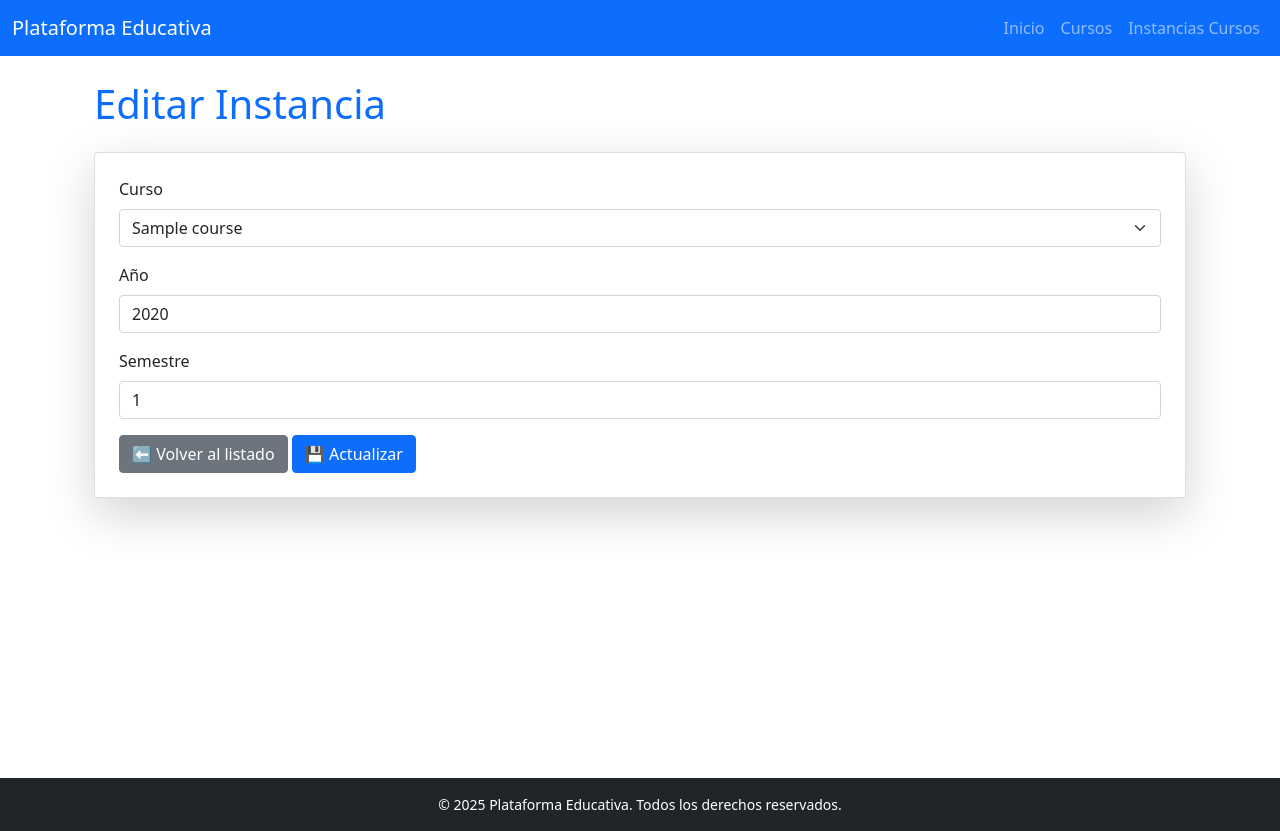
After one commit to AlbertoZuiga/verificable-grupo-8, a Flask app: page /course_instances/edit/1 in a window 1280 px wide. The commit adds this page. Run offline with Flask 3, Linux system fonts and the light colour scheme; tables that the repository leaves empty hold one stand-in row (values such as "Sample post").

Commit message:
CRUD for CourseInstance

```diff
--- a/app/models/__init__.py
+++ b/app/models/__init__.py
@@ -1 +1,2 @@
 from app.models.course import Course
+from app.models.course_instance import CourseInstance
--- a/app/models/course.py
+++ b/app/models/course.py
@@ -1,8 +1,10 @@
 from app import db
 
 class Course(db.Model):
+    __tablename__ = 'courses'
+
     id = db.Column(db.Integer, primary_key=True, nullable=False)
-    title = db.Column(db.String(100), nullable=False)
+    title = db.Column(db.String(100), nullable=False, unique=True)
 
     def __repr__(self):
-        return f'<Course {self.title}>'
+        return f"<Course id={self.id}, title={self.title}>"
--- /dev/null
+++ b/app/routes/course_instance_routes.py
@@ -0,0 +1,78 @@
+from flask import Blueprint, render_template, request, redirect, url_for
+from app import db
+from app.models.course import Course
+from app.models.course_instance import CourseInstance
+
+course_instance_bp = Blueprint('course_instance', __name__, url_prefix='/course_instances')
+
+@course_instance_bp.route('/')
+def index():
+    course_instances = CourseInstance.query.all()
+    return render_template('course_instances/index.html', course_instances=course_instances)
+
+@course_instance_bp.route('/<int:id>')
+def show(id):
+    course_instance = CourseInstance.query.get_or_404(id)
+    return render_template('course_instances/show.html', course_instance=course_instance)
+
+@course_instance_bp.route('/create', methods=['GET', 'POST'])
+def create():
+    if request.method == 'POST':
+        course_id = request.form.get('course_id')
+        year = request.form.get('year')
+        semester = request.form.get('semester')
+
+        if not course_id or not year or not semester:
+            print("Todos los campos son obligatorios.")
+            print(course_id, year, semester)
+        else:
+            new_course_instance = CourseInstance(course_id=course_id, year=year, semester=semester)
+            try:
+                db.session.add(new_course_instance)
+                db.session.commit()
+                print("Instancia del curso creada exitosamente.")
+                return redirect(url_for('course_instance.index'))
+            except Exception as e:
+                db.session.rollback()
+                print(f"Error al crear la instancia del curso: {str(e)}")
+
+    courses = Course.query.all()
+    return render_template('course_instances/create.html', courses=courses)
+
+@course_instance_bp.route('/edit/<int:id>', methods=['GET', 'POST'])
+def edit(id):
+    course_instance = CourseInstance.query.get_or_404(id)
+
+    if request.method == 'POST':
+        course_id = request.form.get('course_id')
+        year = request.form.get('year')
+        semester = request.form.get('semester')
+
+        if not course_id or not year or not semester:
+            print("Todos los campos son obligatorios.")
+            print(course_id, year, semester)
+        else:
+            course_instance.course_id = course_id
+            course_instance.year = year
+            course_instance.semester = semester
+            try:
+                db.session.commit()
+                print("Instancia del curso editada exitosamente.")
+                return redirect(url_for('course_instance.index'))
+            except Exception as e:
+                db.session.rollback()
+                print(f"Error al editar la instancia del curso: {str(e)}")
+
+    courses = Course.query.all()
+    return render_template('course_instances/edit.html', course_instance=course_instance, courses=courses)
+
+@course_instance_bp.route('/delete/<int:id>')
+def delete(id):
+    course_instance = CourseInstance.query.get_or_404(id)
+    try:
+        db.session.delete(course_instance)
+        db.session.commit()
+    except Exception as e:
+        db.session.rollback()
+        print(f"Error deleting course_instance: {e}")
+    return redirect(url_for('course_instance.index'))
--- a/app/routes/course_routes.py
+++ b/app/routes/course_routes.py
@@ -13,10 +13,6 @@ def index():
 def show(id):
     course = Course.query.get_or_404(id)
     return render_template('courses/show.html', course=course)
-
-def index():
-    courses = Course.query.all()
-    return render_template('courses/index.html', courses=courses)
 
 @course_bp.route('/create', methods=['GET', 'POST'])
 def create():
--- /dev/null
+++ b/app/templates/course_instances/edit.html
@@ -0,0 +1,44 @@
+{% extends "base.html" %}
+
+{% block content %}
+  <div class="container">
+    <h1 class="mb-4 text-primary">Editar Instancia</h1>
+
+    <div class="card shadow-lg p-4">
+      <form action="{{ url_for('course_instance.create') }}" method="POST">
+        <div class="mb-3">
+
+          <label for="course_id" class="form-label">Curso</label>
+          <select class="form-select" aria-label="Default select example" id="course_id" name="course_id" required1>
+            {% for course in courses %}
+              <option value="{{ course.id }}" {% if course_instance.course.title == course.title %}selected{% endif %}>{{ course.title }}</option>
+            {% endfor %}
+          </select>
+        </div>
+        <div class="mb-3">
+          <label for="year" class="form-label">Año</label>
+          <input
+            type="text"
+            id="year"
+            name="year"
+            class="form-control"
+            value="{{ course_instance.year }}"
+            required>
+        </div>
+        <div class="mb-3">
+          <label for="semester" class="form-label">Semestre</label>
+          <input
+            type="text"
+            id="semester"
+            name="semester"
+            class="form-control"
+            value="{{ course_instance.semester }}"
+            required>
+        </div>
+
+        <a href="{{ url_for('course_instance.index') }}" class="btn btn-secondary">⬅ Volver al listado</a>
+        <button type="submit" class="btn btn-primary">💾 Actualizar</button>
+      </form>
+    </div>
+  </div>
+{% endblock %}
--- a/app/templates/partials/navbar.html
+++ b/app/templates/partials/navbar.html
@@ -39,6 +39,15 @@
               Cursos
             </a>
           </li>
+          <li class="nav-item">
+            <a
+              class="nav-link"
+              href="{{ url_for('course_instance.index') }}"
+              aria-label="Ver cursos disponibles"
+            >
+              Instancias Cursos
+            </a>
+          </li>
         </ul>
       </div>
     </div>
```
Also changed, not shown: app/models/course_instance.py (added, +26 -0 lines), app/routes/__init__.py (+2 -8 lines), app/seed.py (+39 -26 lines), app/templates/course_instances/create.html (added, +43 -0 lines), app/templates/course_instances/index.html (added, +52 -0 lines), app/templates/course_instances/show.html (added, +31 -0 lines).
